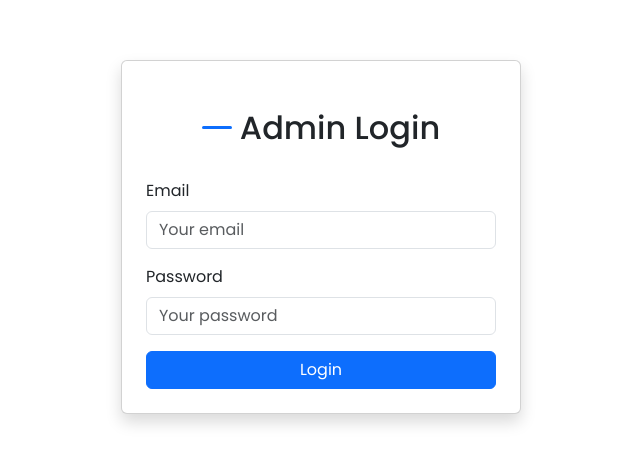
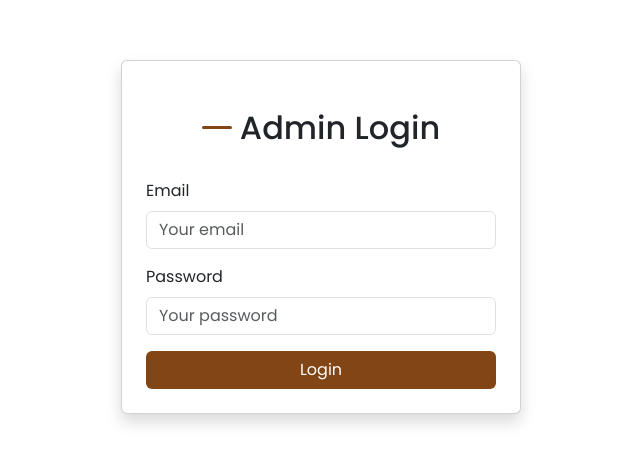
Before and after one commit to fiyotoli/Employee_Profile, a React (Vite) app in the folder admin/: page /add in a window 1280 px wide. Shown: the part 163-626 px from the top of the page, without its empty margins (319-959 px from the left). Built offline with nearby package versions, Linux system fonts and the light colour scheme; no server answers.

Commit message:
SOME UPDATE

```diff
--- a/admin/src/components/Login.jsx
+++ b/admin/src/components/Login.jsx
@@ -31,7 +31,7 @@ const Login = ({setToken}) => {
       <div className="card shadow p-4" style={{ width: '400px' }}>
       <div className="text-center my-4">
   <h2 className="d-inline-flex align-items-center justify-content-center">
-    <span className="bg-primary me-2" style={{  borderRadius: '50px',width: '30px', height: '3px', display: 'inline-block' }}></span>
+    <span className="bg-primary-custom me-2" style={{  borderRadius: '50px',width: '30px', height: '3px', display: 'inline-block' }}></span>
   Admin Login
   </h2>
 </div>
@@ -60,7 +60,7 @@ const Login = ({setToken}) => {
               required
             />
           </div>
-          <button type="submit" className="btn btn-primary w-100">Login</button>
+          <button type="submit" className="btn view-detail-button w-100">Login</button>
         </form>
       </div>
     </div>
--- a/admin/src/index.css
+++ b/admin/src/index.css
@@ -78,3 +78,9 @@ html, body {
   background-color: #814516;
   border-radius: 4px;
 }
+.view-detail-button {
+  background: #814516 !important;
+  color: white !important;
+
+
+}
```
Also changed, not shown: admin/src/assets/logo.png (deleted), 1 other file (tests, documents, lock files or other folders).
